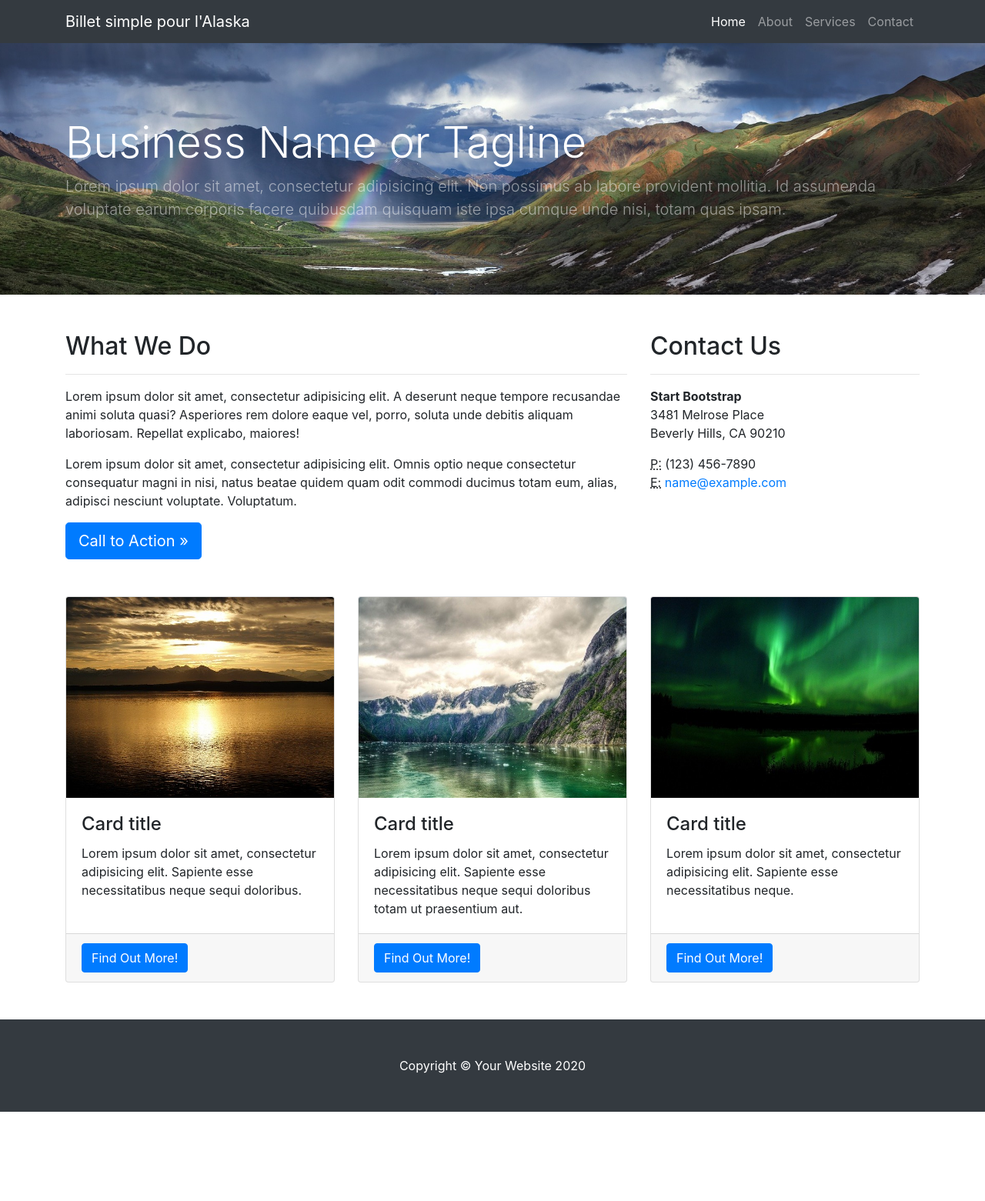
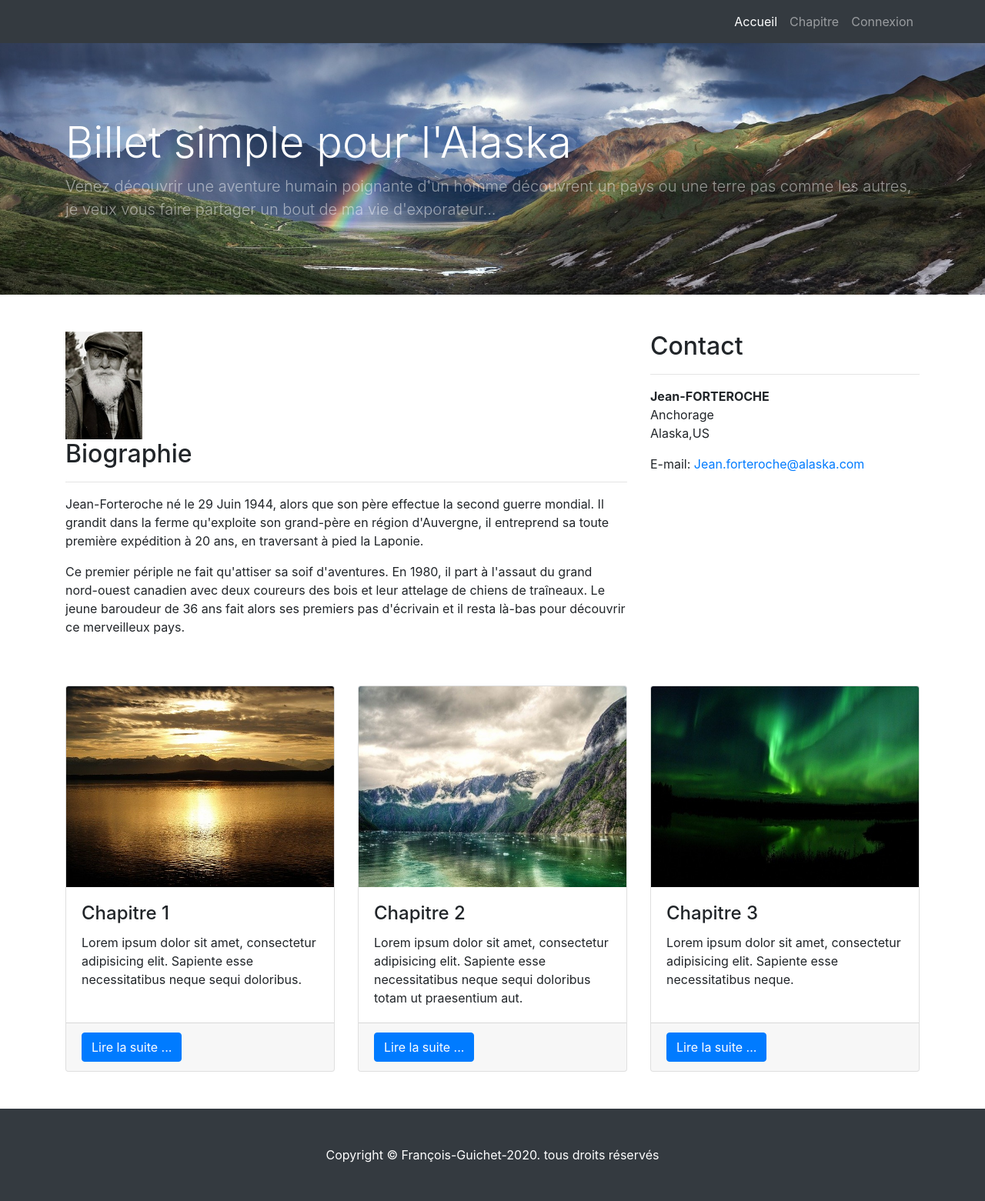
Before and after one commit to francois17200/projet4, a PHP site: page /public/index.html in a window 1280 px wide. Shown: the whole page at 77% size. Before the commit the page ends 1445 px from the top, so only its background shows below. Run offline with PHP 8.4, Linux system fonts and the light colour scheme.

Commit message:
mise en forme du site ajout de texte,photo,page

```diff
--- a/public/css/style.css
+++ b/public/css/style.css
@@ -1,5 +1,5 @@
 .fond_accueil {
-    background-image: url("../img/fond_accueil2.jpg");
+    background-image: url("../img/fond_accueil.jpg");
     background-repeat: no-repeat;
     background-size: cover;
 }
--- a/public/index.html
+++ b/public/index.html
@@ -8,7 +8,7 @@
     <meta name="description" content="">
     <meta name="author" content="">
 
-    <title>JEAN-FORTEROCHE</title>
+    <title>JEAN-FORTEROCHE-Billet simple pour l'Alask</title>
 
     <!-- Bootstrap core CSS -->
     <link href="css/bootstrap.min.css" rel="stylesheet">
@@ -24,26 +24,22 @@
     <!-- Navigation -->
     <nav class="navbar navbar-expand-lg navbar-dark bg-dark fixed-top">
         <div class="container">
-            <a class="navbar-brand" href="#">Billet simple pour l'Alaska </a>
             <button class="navbar-toggler" type="button" data-toggle="collapse" data-target="#navbarResponsive" aria-controls="navbarResponsive" aria-expanded="false" aria-label="Toggle navigation">
         <span class="navbar-toggler-icon"></span>
       </button>
             <div class="collapse navbar-collapse" id="navbarResponsive">
                 <ul class="navbar-nav ml-auto">
                     <li class="nav-item active">
-                        <a class="nav-link" href="#">Home
+                        <a class="nav-link" href="#">Accueil
               <span class="sr-only">(current)</span>
             </a>
                     </li>
                     <li class="nav-item">
-                        <a class="nav-link" href="#">About</a>
+                        <a class="nav-link" href="#">Chapitre</a>
                     </li>
                     <li class="nav-item">
-                        <a class="nav-link" href="#">Services</a>
-                    </li>
-                    <li class="nav-item">
-                        <a class="nav-link" href="#">Contact</a>
-                    </li>
+                        <a class="nav-link" href="#">Connexion</a>
+
                 </ul>
             </div>
         </div>
@@ -54,8 +50,8 @@
         <div class="container h-100">
             <div class="row h-100 align-items-center">
                 <div class="col-lg-12">
-                    <h1 class="display-4 text-white mt-5 mb-2">Business Name or Tagline</h1>
-                    <p class="lead mb-5 text-white-50">Lorem ipsum dolor sit amet, consectetur adipisicing elit. Non possimus ab labore provident mollitia. Id assumenda voluptate earum corporis facere quibusdam quisquam iste ipsa cumque unde nisi, totam quas ipsam.</p>
+                    <h1 class="display-4 text-white mt-5 mb-2">Billet simple pour l'Alaska</h1>
+                    <p class="lead mb-5 text-white-50">Venez découvrir une aventure humain poignante d'un homme découvrent un pays ou une terre pas comme les autres, je veux vous faire partager un bout de ma vie d'exporateur... </p>
                 </div>
             </div>
         </div>
@@ -66,27 +62,25 @@
 
         <div class="row">
             <div class="col-md-8 mb-5">
-                <h2>What We Do</h2>
+                <img src="img/jean.jpg" alt="Jean-Forteroche">
+                <h2>Biographie</h2>
                 <hr>
-                <p>Lorem ipsum dolor sit amet, consectetur adipisicing elit. A deserunt neque tempore recusandae animi soluta quasi? Asperiores rem dolore eaque vel, porro, soluta unde debitis aliquam laboriosam. Repellat explicabo, maiores!</p>
-                <p>Lorem ipsum dolor sit amet, consectetur adipisicing elit. Omnis optio neque consectetur consequatur magni in nisi, natus beatae quidem quam odit commodi ducimus totam eum, alias, adipisci nesciunt voluptate. Voluptatum.</p>
-                <a class="btn btn-primary btn-lg" href="#">Call to Action &raquo;</a>
+                <p>Jean-Forteroche né le 29 Juin 1944, alors que son père effectue la second guerre mondial. Il grandit dans la ferme qu'exploite son grand-père en région d'Auvergne, il entreprend sa toute première expédition à 20 ans, en traversant à pied
+                    la Laponie.</p>
+                <p>Ce premier périple ne fait qu'attiser sa soif d'aventures. En 1980, il part à l'assaut du grand nord-ouest canadien avec deux coureurs des bois et leur attelage de chiens de traîneaux. Le jeune baroudeur de 36 ans fait alors ses premiers
+                    pas d'écrivain et il resta là-bas pour découvrir ce merveilleux pays.</p>
             </div>
             <div class="col-md-4 mb-5">
-                <h2>Contact Us</h2>
+                <h2>Contact</h2>
                 <hr>
                 <address>
-          <strong>Start Bootstrap</strong>
-          <br>3481 Melrose Place
-          <br>Beverly Hills, CA 90210
-          <br>
+          <strong>Jean-FORTEROCHE</strong>
+          <br>Anchorage
+          <br>Alaska,US
         </address>
                 <address>
-          <abbr title="Phone">P:</abbr>
-          (123) 456-7890
-          <br>
-          <abbr title="Email">E:</abbr>
-          <a href="mailto:#">name@example.com</a>
+            <a title="Email">E-mail:</a>
+          <a href="mailto:#">Jean.forteroche@alaska.com</a>
         </address>
             </div>
         </div>
@@ -97,11 +91,11 @@
                 <div class="card h-100">
                     <img class="card-img-top" src="img/photos1.jpg" alt="Lac">
                     <div class="card-body">
-                        <h4 class="card-title">Card title</h4>
+                        <h4 class="card-title">Chapitre 1</h4>
                         <p class="card-text">Lorem ipsum dolor sit amet, consectetur adipisicing elit. Sapiente esse necessitatibus neque sequi doloribus.</p>
                     </div>
                     <div class="card-footer">
-                        <a href="#" class="btn btn-primary">Find Out More!</a>
+                        <a href="pages/chapitre_1.html" class="btn btn-primary">Lire la suite ...</a>
                     </div>
                 </div>
             </div>
@@ -109,11 +103,11 @@
                 <div class="card h-100">
                     <img class="card-img-top" src="img/photos2.jpg" alt="Aurore_boreale">
                     <div class="card-body">
-                        <h4 class="card-title">Card title</h4>
+                        <h4 class="card-title">Chapitre 2</h4>
                         <p class="card-text">Lorem ipsum dolor sit amet, consectetur adipisicing elit. Sapiente esse necessitatibus neque sequi doloribus totam ut praesentium aut.</p>
                     </div>
                     <div class="card-footer">
-                        <a href="#" class="btn btn-primary">Find Out More!</a>
+                        <a href="pages/chapitre_2.html" class="btn btn-primary">Lire la suite ...</a>
                     </div>
                 </div>
             </div>
@@ -121,11 +115,11 @@
                 <div class="card h-100">
                     <img class="card-img-top" src="img/photos3.jpg" alt="Montage_lac">
                     <div class="card-body">
-                        <h4 class="card-title">Card title</h4>
+                        <h4 class="card-title">Chapitre 3</h4>
                         <p class="card-text">Lorem ipsum dolor sit amet, consectetur adipisicing elit. Sapiente esse necessitatibus neque.</p>
                     </div>
                     <div class="card-footer">
-                        <a href="#" class="btn btn-primary">Find Out More!</a>
+                        <a href="pages/chapitre_3.html" class="btn btn-primary">Lire la suite ...</a>
                     </div>
                 </div>
             </div>
@@ -139,7 +133,7 @@
     <!-- Footer -->
     <footer class="py-5 bg-dark">
         <div class="container">
-            <p class="m-0 text-center text-white">Copyright &copy; Your Website 2020</p>
+            <p class="m-0 text-center text-white">Copyright &copy; François-Guichet-2020. tous droits réservés</p>
         </div>
         <!-- /.container -->
     </footer>
```
Also changed, not shown: public/img/fond_accueil.jpg, public/img/fond_accueil2.jpg (deleted), public/img/jean.jpg (added), public/pages/chapitre_1.html (added), public/pages/chapitre_2.html (added), public/pages/chapitre_3.html (added).
